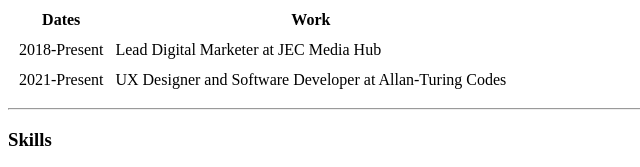
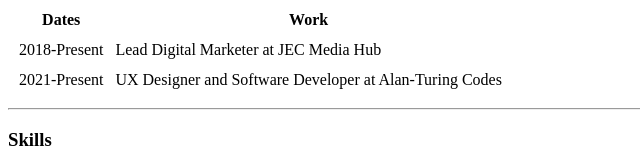
Before and after one commit to Ebuka500/Ebuka-CV, a plain HTML site: page index.html in a window 1280 px wide. Shown: the part 634-801 px from the top of the page, 0-640 px from the left. Drawn offline with Linux system fonts and the light colour scheme.

Commit message:
Update index.html

```diff
--- a/index.html
+++ b/index.html
@@ -49,7 +49,7 @@
   </tr>
   <tr>
     <td>2021-Present</td>
-    <td>UX Designer and Software Developer at Allan-Turing Codes</td>
+    <td>UX Designer and Software Developer at Alan-Turing Codes</td>
   </tr>
 </table>
 </tbody>
```
